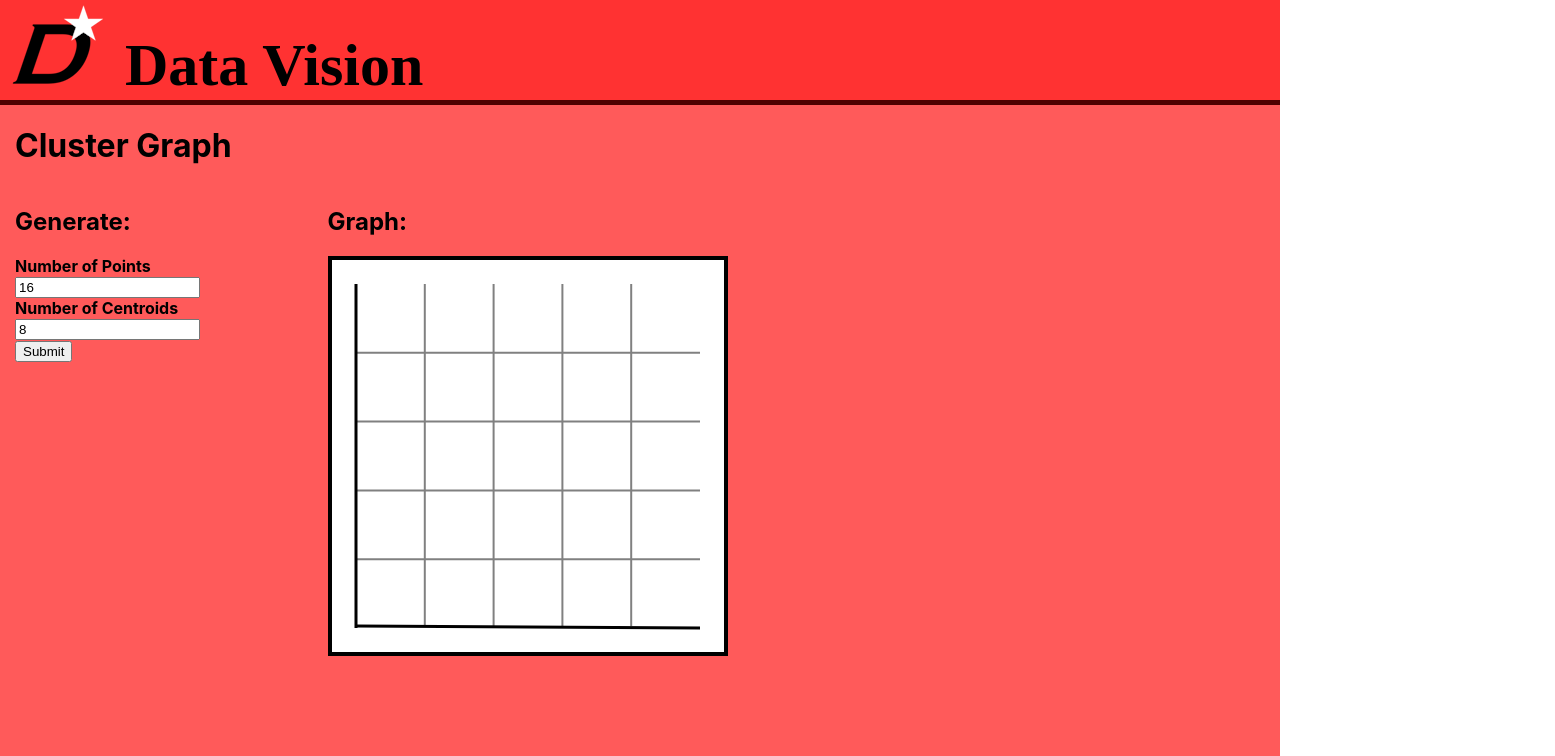
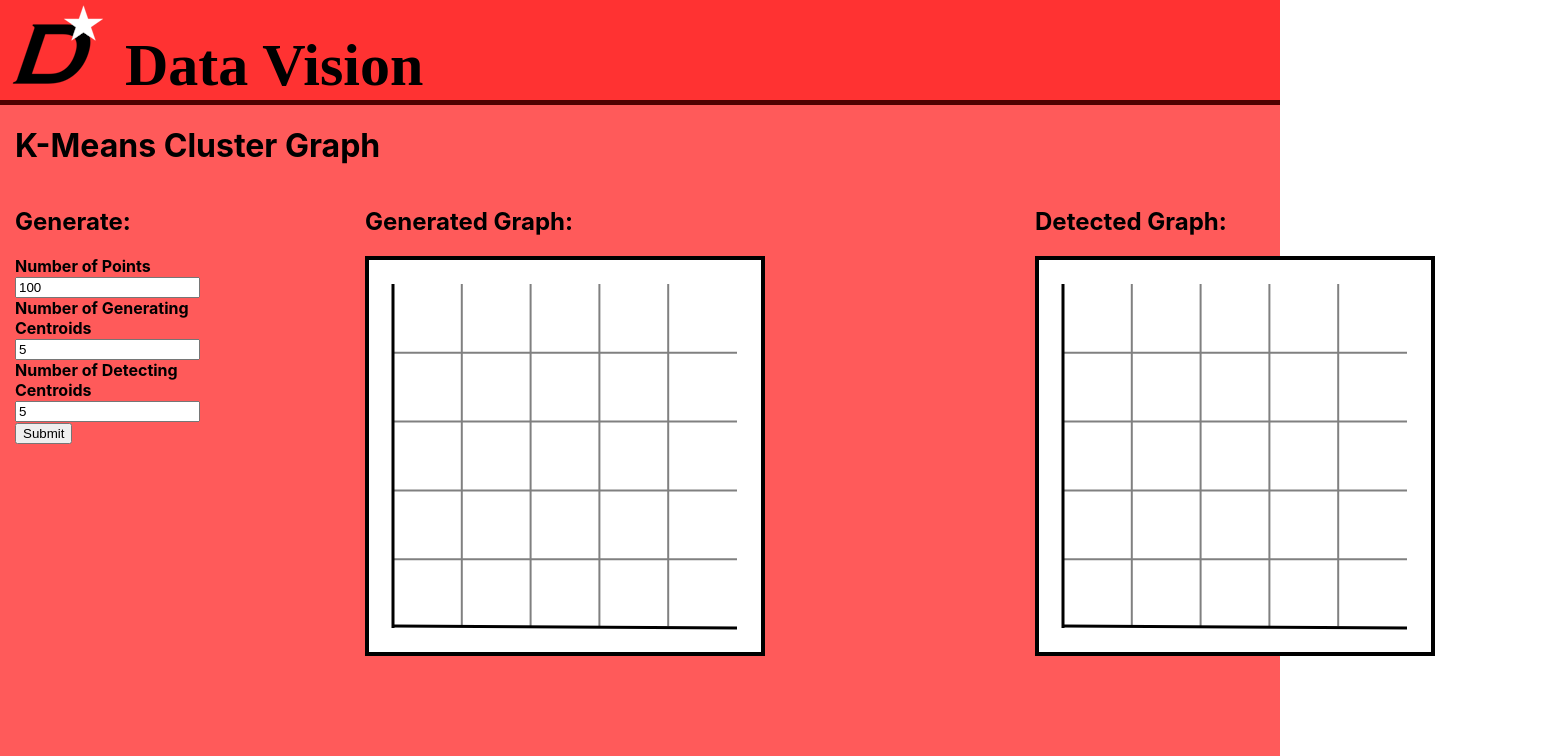
Before and after one commit to kyleuniversities/data-vision, a React (Create React App) app in the folder frontend/: page / in a window 1280 px wide. Shown: the top 756 px of the page, 1555 px wide, since content can reach past the window. Built offline with nearby package versions, Linux system fonts and the light colour scheme.

Commit message:
set up generate and detect functionality

```diff
--- a/frontend/src/app/cluster/ClusterContainer.js
+++ b/frontend/src/app/cluster/ClusterContainer.js
@@ -8,22 +8,33 @@ import {
 } from '../helper/GraphHelper';
 import { request } from '../request';
 import { debugAlert } from '../debugAlert';
+import { Color } from '../color';
 
 /**
  * Container for viewing cluster graphs
  */
 export const ClusterContainer = () => {
-  // Set up form data
-  const [commands, setCommands] = useState([]);
-  const [numberOfPoints, setNumberOfPoints] = useState('16');
-  const [numberOfCentroids, setNumberOfCentroids] = useState('8');
+  // Set up user input form data
+  const [numberOfPoints, setNumberOfPoints] = useState('100');
+  const [numberOfGeneratingCentroids, setNumberOfGeneratngCentroids] = useState(
+    '5'
+  );
+  const [numberOfDetectingCentroids, setNumberOfDetectingCentroids] = useState(
+    '5'
+  );
+
+  // Set up output form data
+  const [generatedCommands, setGeneratedCommands] = useState([]);
+  const [detectedCommands, setDetectedCommands] = useState([]);
 
   // Set up draw function
-  const draw = makeDrawFunctionFromCommands(commands);
+  const drawGenerated = makeDrawFunctionFromCommands(generatedCommands);
+  const drawDetected = makeDrawFunctionFromCommands(detectedCommands);
 
+  // Return component
   return (
-    <div className="clusterContainer">
-      <h1>Cluster Graph</h1>
+    <div id="clusterContainer">
+      <h1>K-Means Cluster Graph</h1>
       <div className="clusterContentContainer">
         <div className="clusterGenerateContainer">
           <h2>Generate:</h2>
@@ -35,26 +46,44 @@ export const ClusterContainer = () => {
               setValue={setNumberOfPoints}
             />
             <FormInput
-              name="centroids"
-              label="Number of Centroids"
-              value={numberOfCentroids}
-              setValue={setNumberOfCentroids}
+              name="generating-centroids"
+              label="Number of Generating Centroids"
+              value={numberOfGeneratingCentroids}
+              setValue={setNumberOfGeneratngCentroids}
+            />
+            <FormInput
+              name="detecting-centroids"
+              label="Number of Detecting Centroids"
+              value={numberOfDetectingCentroids}
+              setValue={setNumberOfDetectingCentroids}
             />
             <ClusterContainerSubmitButton
               numberOfPoints={numberOfPoints}
-              numberOfCentroids={numberOfCentroids}
-              setCommands={setCommands}
+              numberOfGeneratingCentroids={numberOfGeneratingCentroids}
+              numberOfDetectingCentroids={numberOfDetectingCentroids}
+              setGeneratedCommands={setGeneratedCommands}
+              setDetectedCommands={setDetectedCommands}
             />
           </form>
         </div>
-        <div className="clusterGraphContainer">
-          <h2>Graph:</h2>
-          <Canvas width={400} height={400} draw={draw} />
-        </div>
+        <ClusterGraphContainer title="Generated Graph" draw={drawGenerated} />
+        <ClusterGraphContainer title="Detected Graph" draw={drawDetected} />
       </div>
     </div>
   );
 };
+
+// Cluster Graph Container
+class ClusterGraphContainer extends React.Component {
+  render() {
+    return (
+      <div className="clusterGraphContainer">
+        <h2>{this.props.title}:</h2>
+        <Canvas width={400} height={400} draw={this.props.draw} />
+      </div>
+    );
+  }
+}
 
 // Component for input
 class FormInput extends React.Component {
@@ -83,10 +112,12 @@ class ClusterContainerSubmitButton extends React.Component {
       <button
         type="button"
         onClick={() =>
-          runGenerateRequest(
+          runGenerateDetectRequest(
             this.props.numberOfPoints,
-            this.props.numberOfCentroids,
-            this.props.setCommands
+            this.props.numberOfGeneratingCentroids,
+            this.props.numberOfDetectingCentroids,
+            this.props.setGeneratedCommands,
+            this.props.setDetectedCommands
           )
         }
       >
@@ -96,15 +127,75 @@ class ClusterContainerSubmitButton extends React.Component {
   }
 }
 
+// Run the generate detect request
+async function runGenerateDetectRequest(
+  numberOfPoints,
+  numberOfGeneratingCentroids,
+  numberOfDetectingCentroids,
+  setGeneratedCommands,
+  setDetectedCommands
+) {
+  // Generate clusters
+  const generatedClusters = await runGenerateRequest(
+    numberOfPoints,
+    numberOfGeneratingCentroids
+  );
+
+  debugAlert('GEN: ' + JSON.stringify(generatedClusters));
+
+  // Detect clusters
+  const detectedClusters = await runDetectRequest(
+    generatedClusters,
+    numberOfDetectingCentroids
+  );
+
+  // Set Generated Commands
+  runGetCommandsRequest(
+    setGeneratedCommands,
+    generatedClusters,
+    new Color(0, 128, 255)
+  );
+
+  // Set Detected Commands
+  runGetCommandsRequest(
+    setDetectedCommands,
+    detectedClusters,
+    new Color(128, 0, 255)
+  );
+}
+
 // Run the generate request
-function runGenerateRequest(numberOfPoints, numberOfCentroids, setCommands) {
+async function runGenerateRequest(numberOfPoints, numberOfGeneratingCentroids) {
+  // Set up method
+  const method = 'GET';
+
+  // Set up request parameters
+  const options = {
+    method: method,
+    headers: {
+      'Content-Type': 'application/json',
+    },
+  };
+
+  // Set up request url
+  const requestUrl =
+    `/k-means/generate?` +
+    `numberOfPoints=${numberOfPoints}&` +
+    `numberOfGeneratingCentroids=${numberOfGeneratingCentroids}`;
+
+  // Run the request
+  return request(requestUrl, options);
+}
+
+// Run the generate request
+async function runDetectRequest(clusters, numberOfDetectingCentroids) {
   // Set up method
   const method = 'POST';
 
   // Set up post body
-  const generate = {
-    numberOfPoints,
-    numberOfCentroids,
+  const detect = {
+    clusters,
+    numberOfDetectingCentroids,
   };
 
   // Set up request parameters
@@ -113,15 +204,44 @@ function runGenerateRequest(numberOfPoints, numberOfCentroids, setCommands) {
     headers: {
       'Content-Type': 'application/json',
     },
-    data: JSON.stringify(generate),
+    data: JSON.stringify(detect),
   };
 
   // Set up request url
-  const requestUrl = `/k-means/generate-test`;
+  const requestUrl = `/k-means/detect`;
+
+  // Run the request
+  return request(requestUrl, options);
+}
+
+// Run get commands request
+async function runGetCommandsRequest(setCommands, clusters, color) {
+  // Set up method
+  const method = 'POST';
+
+  // Set up post body
+  const body = {
+    clusters,
+  };
+
+  // Set up request parameters
+  const options = {
+    method: method,
+    headers: {
+      'Content-Type': 'application/json',
+    },
+    data: JSON.stringify(body),
+  };
+
+  // Set up request url
+  const requestUrl = `/k-means/commands`;
 
   // Run the request
   return request(requestUrl, options).then((commands) => {
     debugAlert('COMMANDS: ' + JSON.stringify(commands));
+    for (let i = 0; i < commands.length; i++) {
+      commands[i].color = color;
+    }
     setCommands(commands);
   });
 }
--- a/frontend/src/app/cluster/index.css
+++ b/frontend/src/app/cluster/index.css
@@ -1,12 +1,12 @@
 .clusterGraphContainer {
     color: black;
-    padding-left: 0px;
+    padding-left: 12%;
     padding-right: 120px;
     width: 45%;
 }
 
 .clusterGenerateContainer {
-    width: 25%;
+    width: 40%;
 }
 
 .clusterContentContainer {
--- a/frontend/src/app/helper/GraphHelper.js
+++ b/frontend/src/app/helper/GraphHelper.js
@@ -1,3 +1,4 @@
+import { brightenColor, stringifyColor } from '../color';
 import {
   fillCircle,
   fillRect,
@@ -50,14 +51,16 @@ export const drawPoint = (context, command) => {
 export const drawCluster = (context, command) => {
   const centroid = command.centroid;
   const radius = command.radius;
-  fillStyle(context, 'rgba(100,255,100,100)');
+  const color = command.color;
+  const brightColor = brightenColor(color, 0.5);
+  fillStyle(context, stringifyColor(brightColor));
   fillCircle(
     context,
     graphX(centroid.x),
     graphY(centroid.y),
     graphLength(radius + 5)
   );
-  fillStyle(context, 'rgba(0,255,0,100)');
+  fillStyle(context, stringifyColor(color));
   fillCircle(
     context,
     graphX(centroid.x),
```
